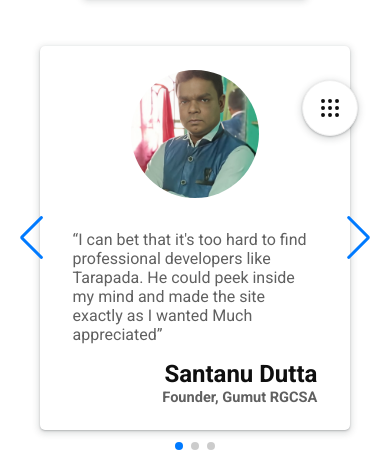
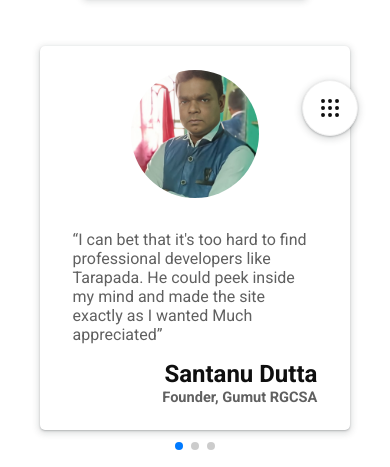
Before and after one commit to codingWithRakesh/React_Portfolio, a React (Vite) app: page / in a window 390 px wide. Shown: the part 676-1143 px from the top of the page. Built offline with nearby package versions, Linux system fonts and the light colour scheme; a web font is replaced by a local one.

Commit message:
fix some bug

```diff
--- a/src/media.css
+++ b/src/media.css
@@ -431,7 +431,11 @@
     .clientBox {
         height: 24rem;
         width: 83%;
-        flex-direction: column;
+        flex-wrap: wrap;
+    }
+
+    .swiper-button-prev,.swiper-button-next{
+        display: none !important;
     }
 
     .clientWrite {
```
